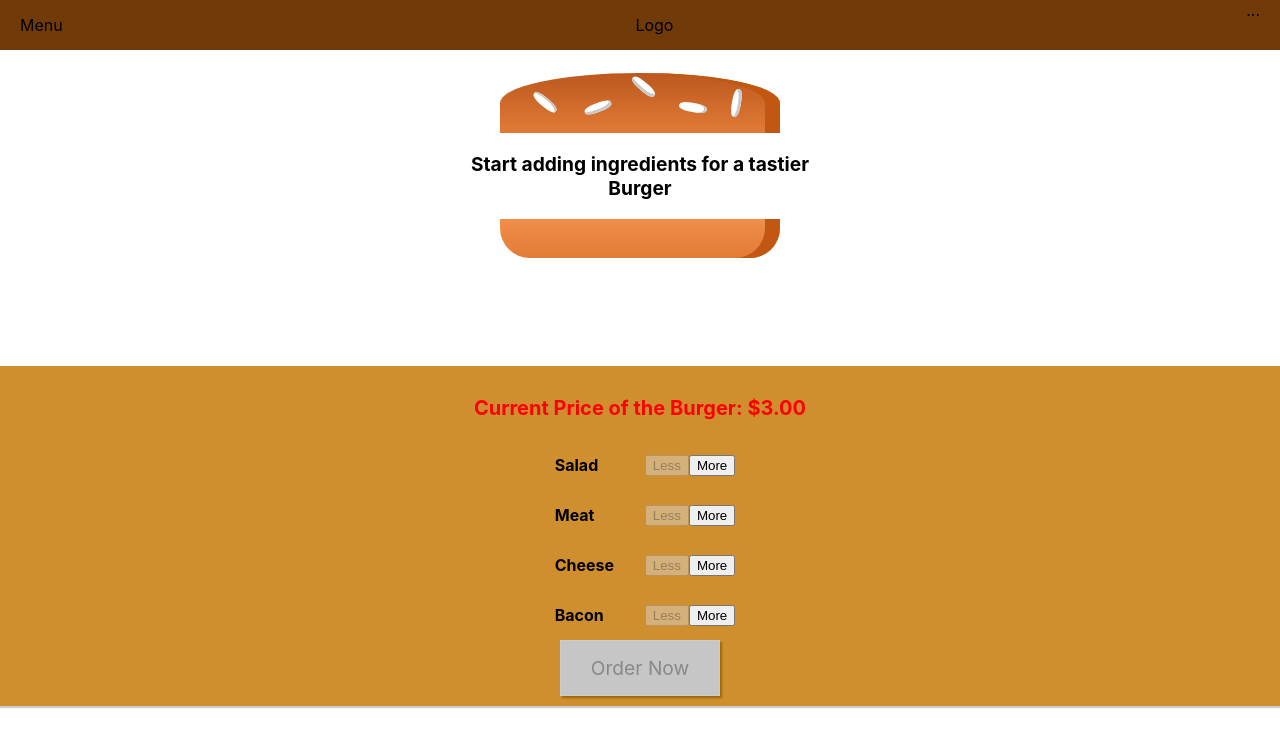
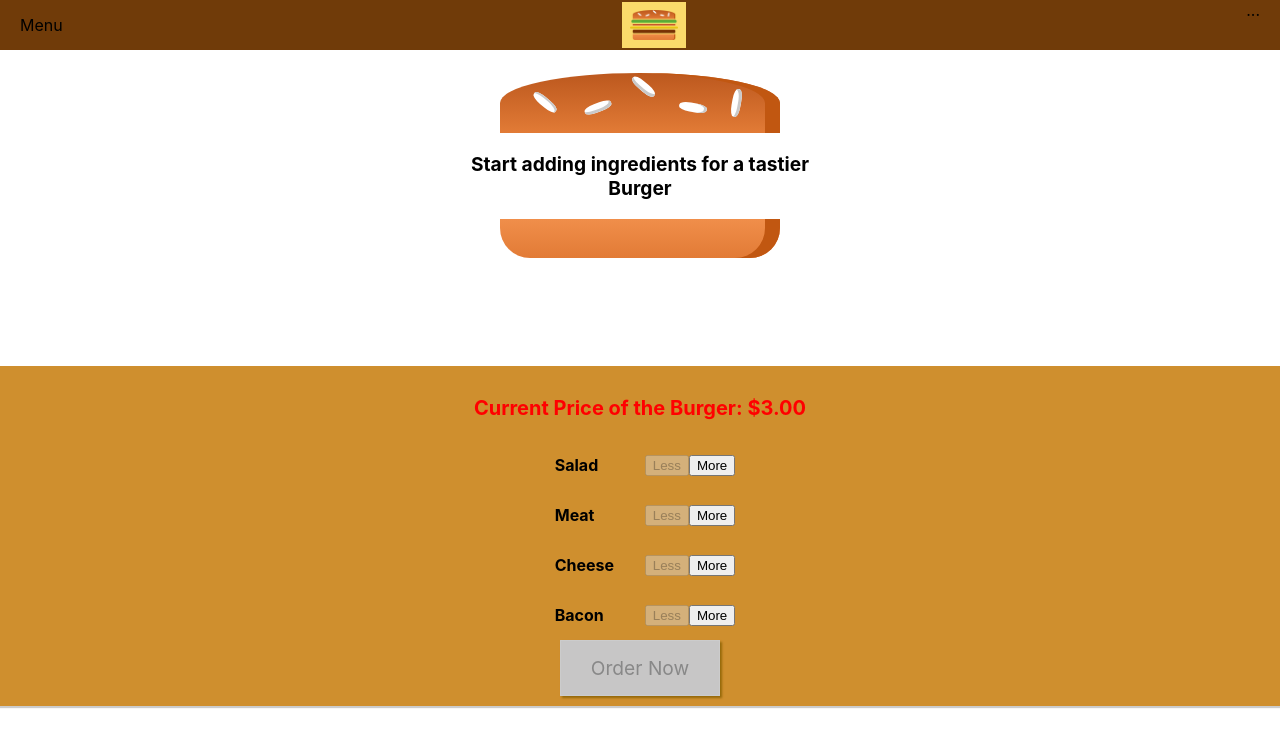
Before and after one commit to Arindam-7/Build-A-Burger, a React (Create React App) app: page / in a window 1280 px wide. Shown: the top 746 px of the page. Built offline with nearby package versions, Linux system fonts and the light colour scheme.

Commit message:
added logo

```diff
--- /dev/null
+++ b/src/Components/Logo.js
@@ -0,0 +1,26 @@
+import React from 'react';
+import styled from 'styled-components';
+import imagePath from '../assets/images/burger-logo.png';
+
+
+// styling
+const StyledLogo = styled.div`
+    height: 60%;
+    padding: 8px;
+    background-color: #fbda6b;
+
+    > img {
+        height: 100%;
+        width: 48px;
+    }
+`;
+
+
+const logo = () => (
+    <StyledLogo>
+        <img src={imagePath} alt="Burger Logo" />
+    </StyledLogo>
+);
+
+
+export default logo;
--- a/src/Components/Toolbar.js
+++ b/src/Components/Toolbar.js
@@ -1,5 +1,6 @@
 import React from 'react';
 import styled from 'styled-components';
+import Logo from './Logo';
 
 
 // styling for toolbar
@@ -26,7 +27,7 @@ const StyledToolbar = styled.header`
 const toolbar = () => (
     <StyledToolbar>
         <div>Menu</div>
-        <div>Logo</div>
+        <Logo />
         <nav>
             ...
         </nav>
```
Also changed, not shown: src/assets/images/burger-logo.png (added).
